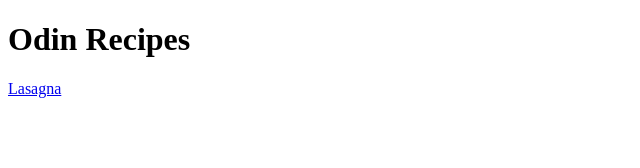
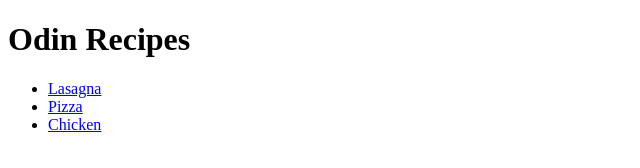
Before and after one commit to Z3BINI/odin-recipes, a plain HTML site: page index.html in a window 1280 px wide. Shown: the whole page, without its empty margins (0-640 px from the left). Drawn offline with Linux system fonts and the light colour scheme.

Commit message:
Added links to both remaining recipes

```diff
--- a/index.html
+++ b/index.html
@@ -7,6 +7,10 @@
     </head>
     <body>
         <h1>Odin Recipes</h1>
-        <a href="./recipes/lasagna.html">Lasagna</a>
+        <ul>
+            <li><a href="./recipes/lasagna.html">Lasagna</a></li>
+            <li><a href="./recipes/pizza.html">Pizza</a></li>
+            <li><a href="./recipes/chicken.html">Chicken</a></li>
+        </ul>
     </body>
 </html>
```
